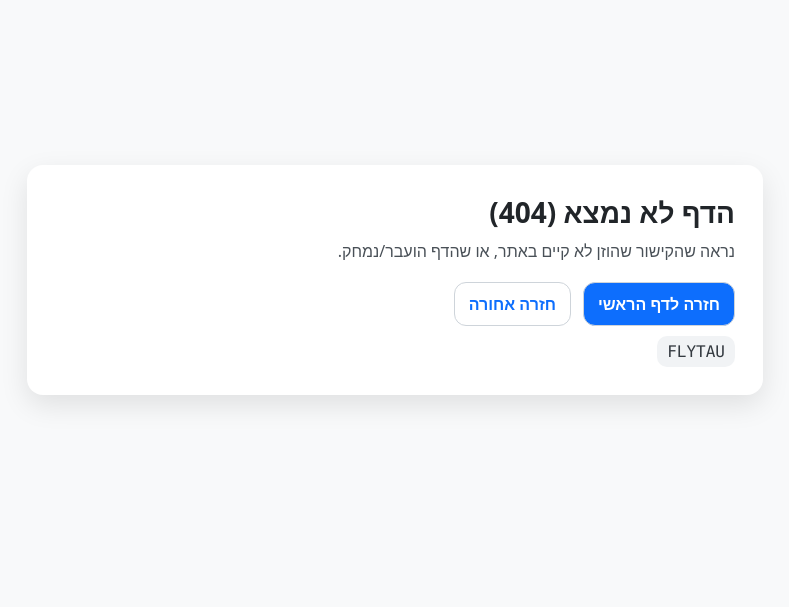
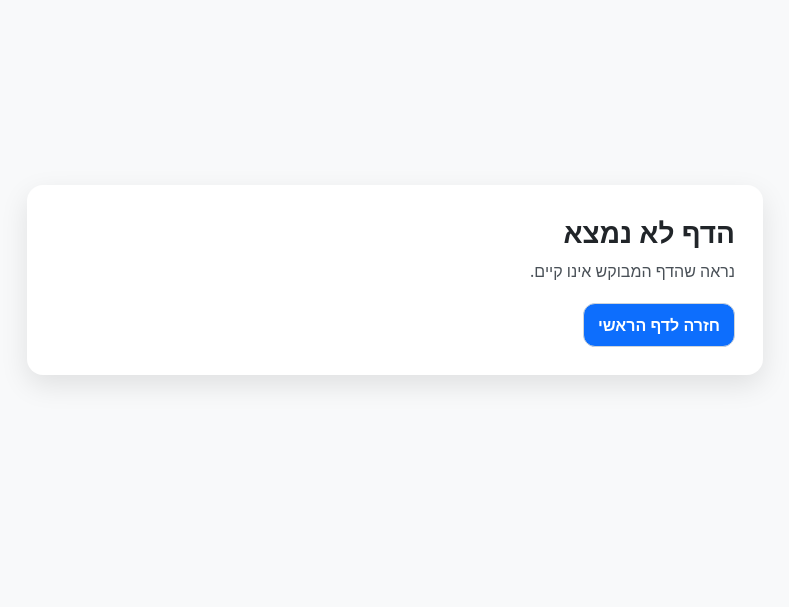
Before and after one commit to imrirong/flytau, a Python web app: template templates/404.html in a window 1280 px wide. Shown: the part 144-751 px from the top of the page, without its empty margins (245-1034 px from the left). Run offline with Jinja, Linux system fonts and the light colour scheme; the template is opened without the code that fills it, so the values that code supplies are empty.

Commit message:
Update 404.html

```diff
--- a/templates/404.html
+++ b/templates/404.html
@@ -1,11 +1,20 @@
 <!doctype html>
+
+<!--
+404 Error Page
+
+Custom error page displayed when a requested page does not exist.
+Handled by Flask's 404 error handler and provides a clear message
+with a link back to the main page to improve user experience.
+-->
+
 <html lang="he" dir="rtl">
 <head>
   <meta charset="utf-8">
   <meta name="viewport" content="width=device-width, initial-scale=1">
   <title>404 - הדף לא נמצא</title>
 
-  <!-- אם את משתמשת ב-Bootstrap בפרויקט, אפשר להשאיר בלי link וזה עדיין יעבוד יפה -->
+
   <style>
     body{
       margin:0;
@@ -72,17 +81,15 @@
 <body>
   <div class="wrap">
     <div class="card">
-      <h1>הדף לא נמצא (404)</h1>
+      <h1>הדף לא נמצא</h1>
       <p>
-        נראה שהקישור שהוזן לא קיים באתר, או שהדף הועבר/נמחק.
+        נראה שהדף המבוקש אינו קיים.
+
       </p>
 
       <div class="actions">
         <a class="btn" href="{{ url_for('index') }}">חזרה לדף הראשי</a>
-        <a class="btn secondary" href="javascript:history.back()">חזרה אחורה</a>
       </div>
-
-      <div class="code">FLYTAU</div>
     </div>
   </div>
 </body>
```
